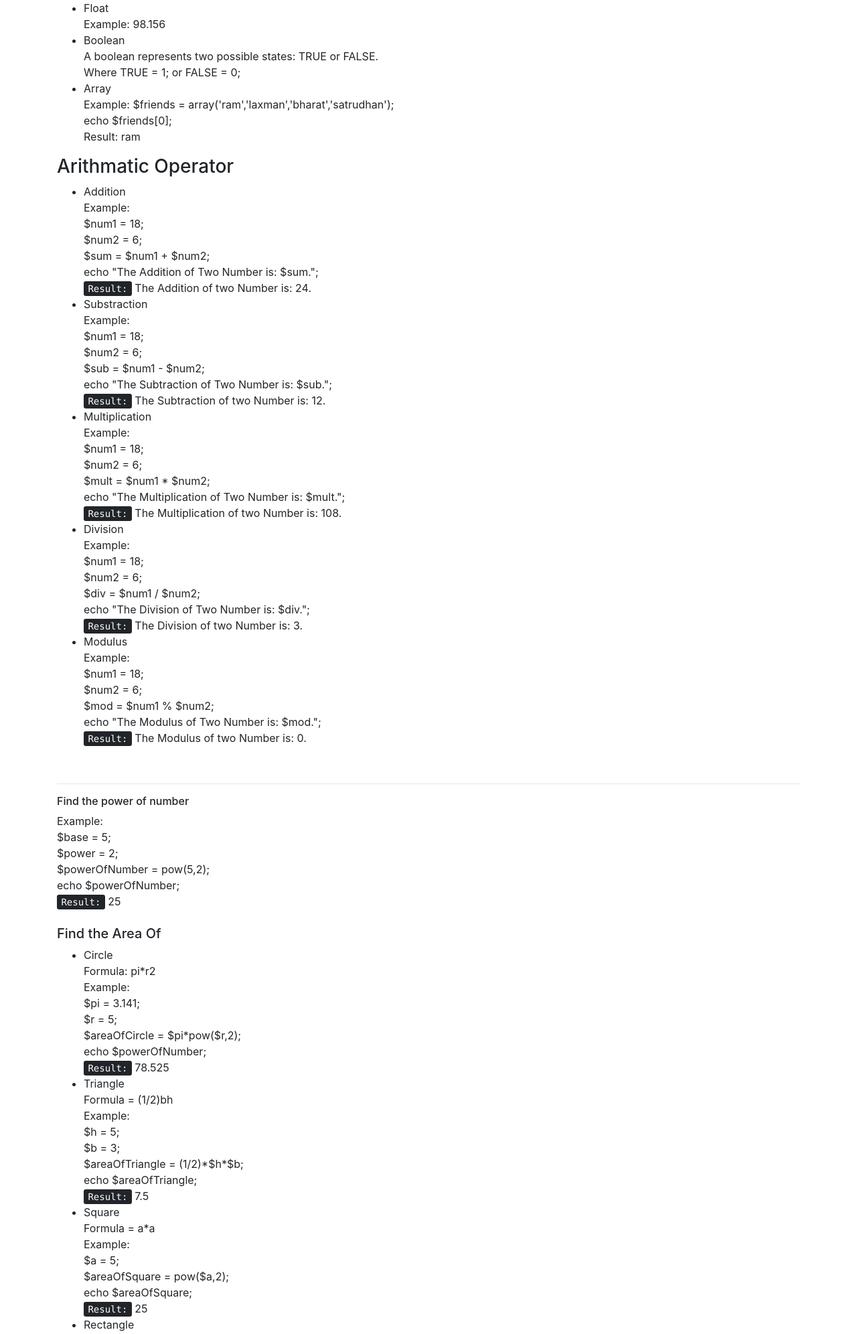
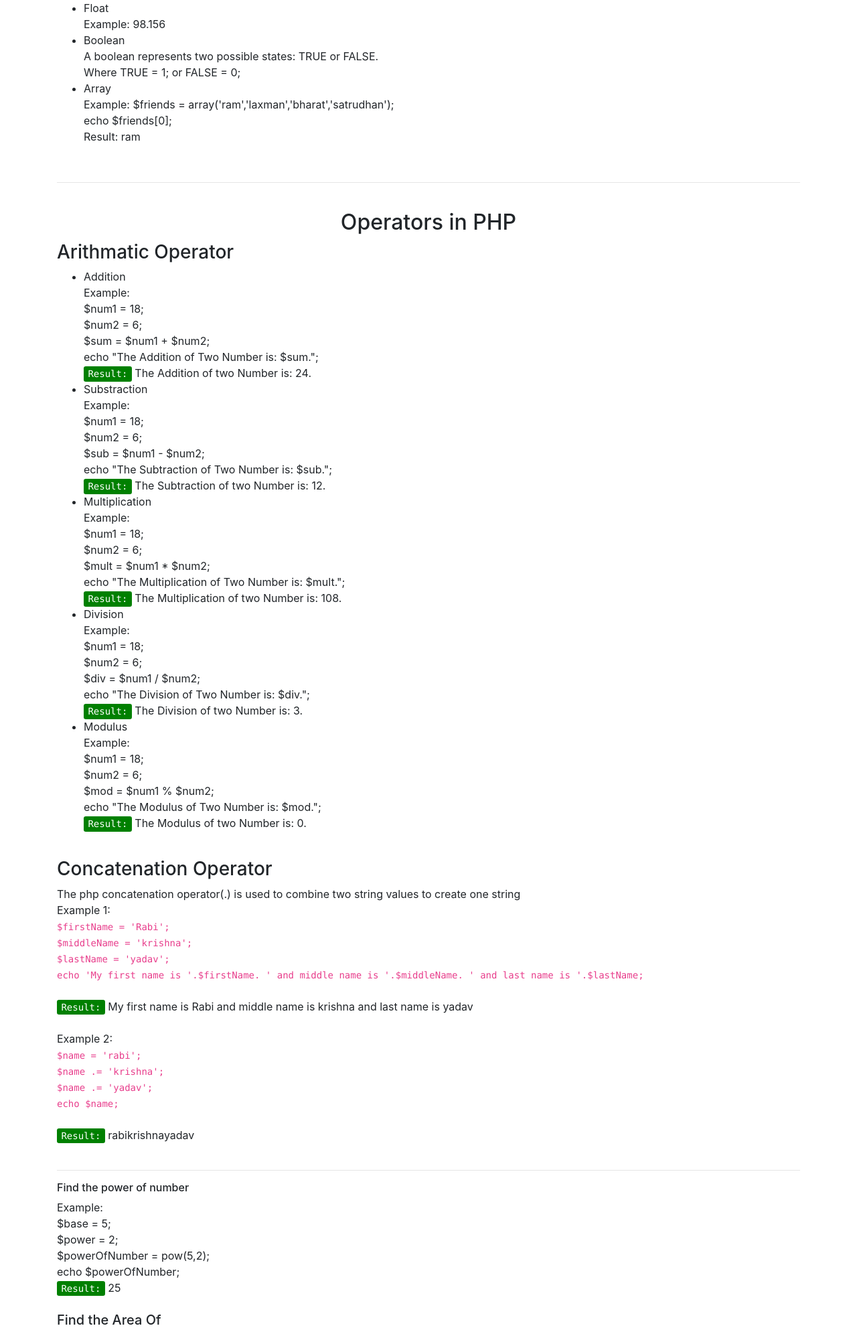
Before and after one commit to rabikrishnayadav/php, a PHP site: page / in a window 1280 px wide. Shown: the part 1183-3175 px from the top of the page at 67% size. Run offline with PHP 8.4, Linux system fonts and the light colour scheme.

Commit message:
concatenation operator

```diff
--- a/index.php
+++ b/index.php
@@ -5,6 +5,12 @@
 		<meta name="viewport" content="width=device-width, initial-scale=1">
 		<title>php</title>
 		<link rel="stylesheet" type="text/css" href="bootstrap.css">
+		<style type="text/css">
+			kbd{
+				color: white;
+				background-color: green;
+			}
+		</style>
 	</head>
 	<body>
 		<h1 class="text-center text-success">Learn PHP</h1><hr>
@@ -99,8 +105,9 @@
 					echo $friends[0];
 					?>
 				</ul>
-			</div>
+			</div><br><hr><br>
 			<div>
+				<h2 align="center">Operators in PHP</h2>
 				<h3>Arithmatic Operator</h3>
 				<ul>
 					<li>Addition</li>
@@ -168,7 +175,42 @@
 					$mod = $num1 % $num2;
 					echo "The Modulus of two Number is: $mod.";
 					?>
-				</ul><br><hr>
+				</ul>
+				<br>
+				<div>
+				<h3>Concatenation Operator</h3>
+				The php concatenation operator(.) is used to combine two string values to create one string<br>
+				Example 1:<br>
+				<code>
+				$firstName = 'Rabi';<br>
+				$middleName = 'krishna';<br>
+				$lastName = 'yadav';<br>
+				echo 'My first name is '.$firstName. ' and middle name is '.$middleName. ' and last name is '.$lastName;<br>
+				</code><br>
+				<kbd>Result:</kbd>
+				<?php
+				$firstName = 'Rabi';
+				$middleName = 'krishna';
+				$lastName = 'yadav';
+				echo 'My first name is '.$firstName. ' and middle name is '.$middleName. ' and last name is '.$lastName;
+				?><br><br>
+				Example 2:<br>
+				<code>
+				$name = 'rabi';<br>
+				$name .= 'krishna';<br>
+				$name .= 'yadav';<br>
+				echo $name;	<br>
+				</code><br>
+				<kbd>Result:</kbd>
+				<?php
+				$name = 'rabi';
+				$name .= 'krishna';
+				$name .= 'yadav';
+				echo $name;
+				?>
+				</div>
+			</div><br><hr>
+			<div>
 				<h6>Find the power of number</h6>
 				Example:<br>
 				$base = 5;<br>
```
